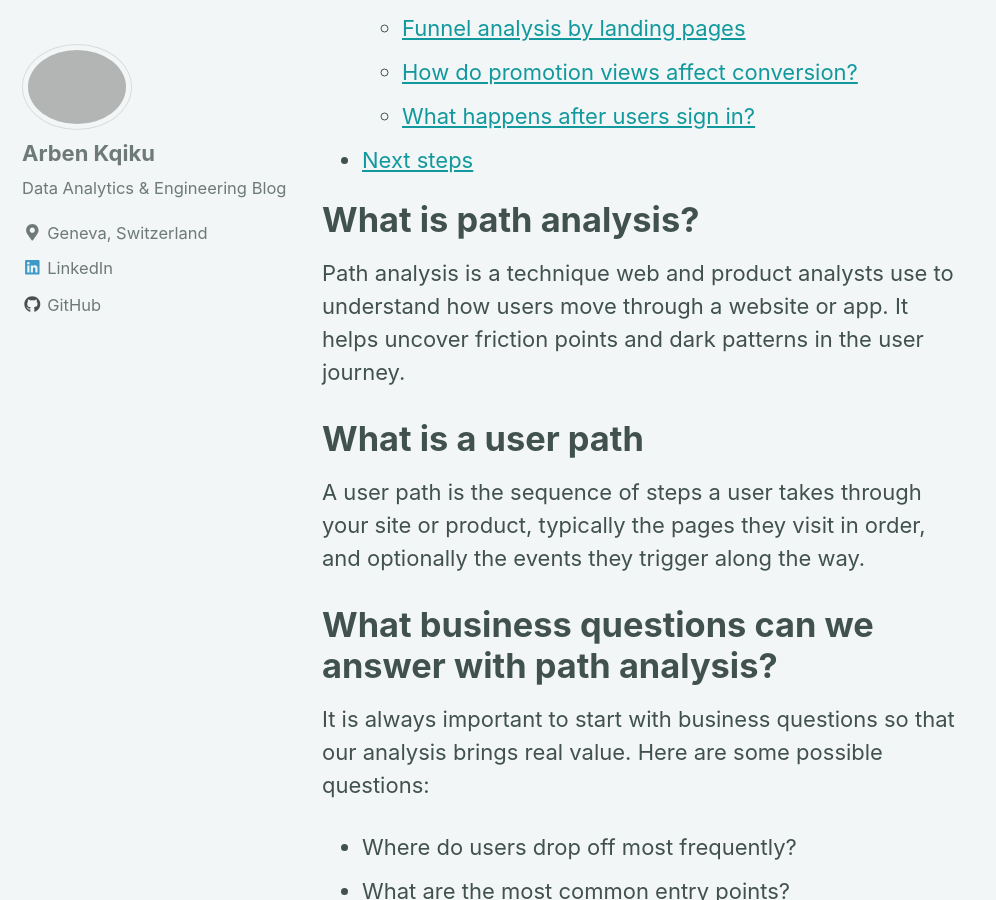
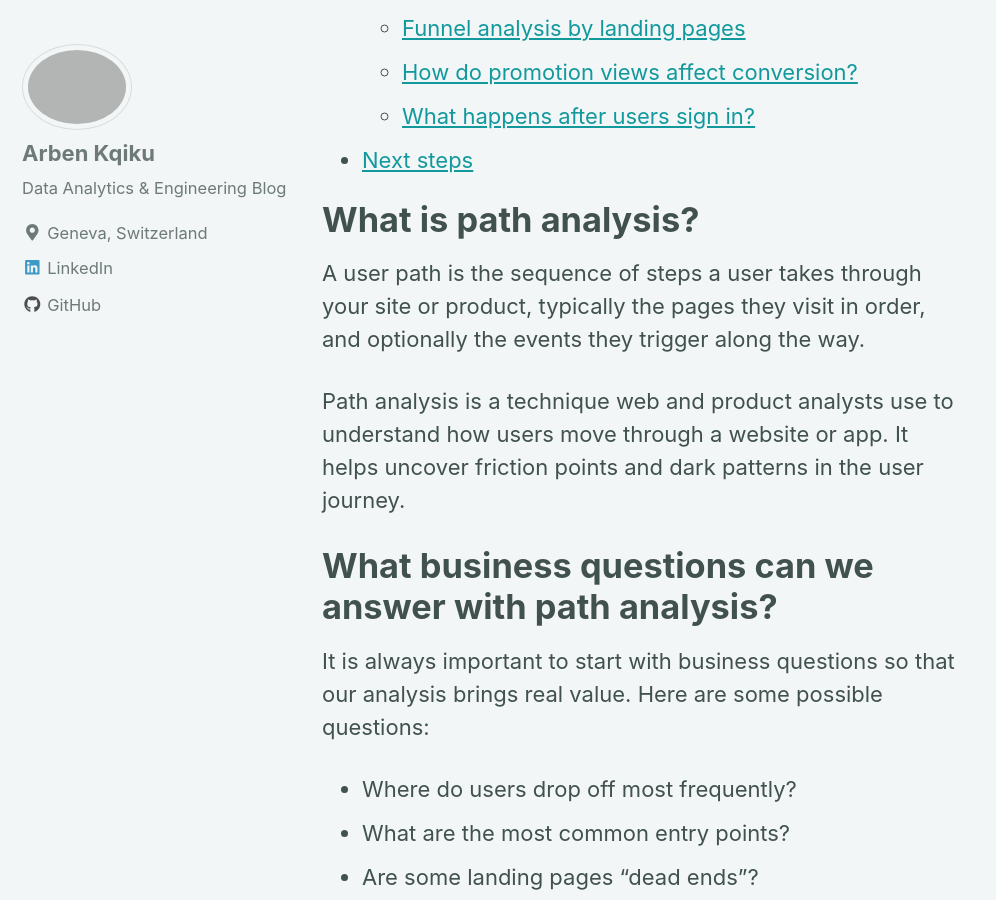
Before and after one commit to ArbenKqiku/arbenkqiku.github.io, a Jekyll site: the page built from _posts/2025-09-29-path-analysis-in-r.md, in a window 1280 px wide and 900 px high, scrolled down 1875 px. Shown: the whole window, without its empty margins (0-996 px from the left). Built offline with Jekyll 4.4.1, drawn with Linux system fonts in a browser that asks for light colours; nearby versions of some CDN libraries.

Commit message:
Changed path analysis definition

```diff
--- a/_posts/2025-09-29-path-analysis-in-r.md
+++ b/_posts/2025-09-29-path-analysis-in-r.md
@@ -30,11 +30,9 @@ mathjax: "true"
 
 # What is path analysis?
 
+A user path is the sequence of steps a user takes through your site or product, typically the pages they visit in order, and optionally the events they trigger along the way.
+
 Path analysis is a technique web and product analysts use to understand how users move through a website or app. It helps uncover friction points and dark patterns in the user journey.
-
-# What is a user path
-
-A user path is the sequence of steps a user takes through your site or product, typically the pages they visit in order, and optionally the events they trigger along the way.
 
 # What business questions can we answer with path analysis?
 
```
